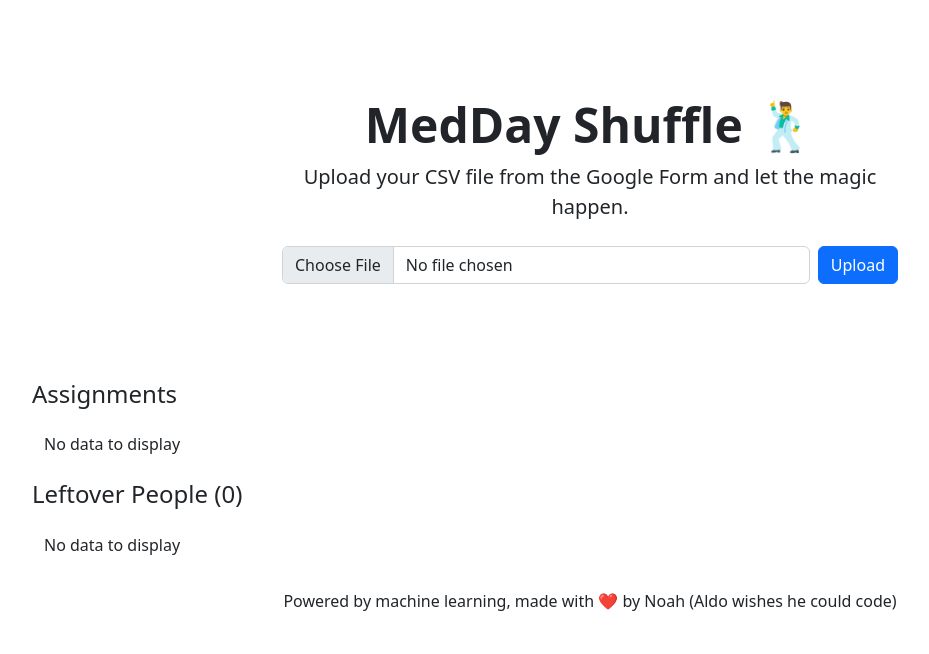
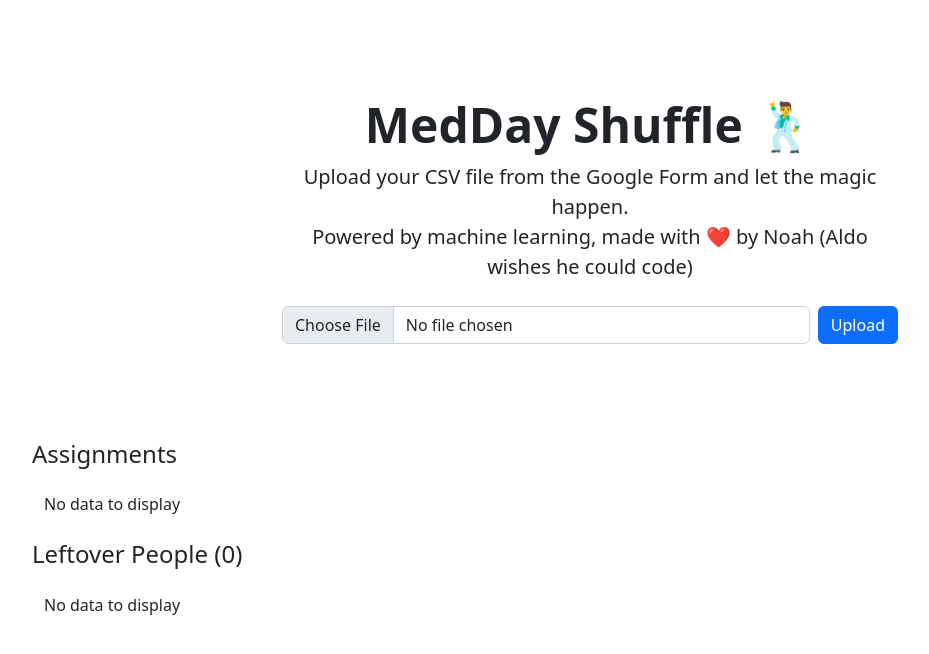
Before and after one commit to colemannoah/medsoc-shuffle, a Vue app in the folder medsoc/client/: page / in a window 1280 px wide. Shown: the top 654 px of the page, without its empty margins (50-979 px from the left). Built offline with nearby package versions, Linux system fonts and the light colour scheme.

Commit message:
changed message

```diff
--- a/medsoc/client/src/views/HomeView.vue
+++ b/medsoc/client/src/views/HomeView.vue
@@ -4,7 +4,8 @@
       <h1 class="display-5 fw-bold text-body-emphasis">MedDay Shuffle 🕺</h1>
       <div class="col-lg-6 mx-auto">
         <p class="lead mb-4">
-          Upload your CSV file from the Google Form and let the magic happen.
+          Upload your CSV file from the Google Form and let the magic happen.<br>
+          Powered by machine learning, made with ❤️ by Noah (Aldo wishes he could code)
         </p>
         <div class="d-grid gap-2 d-sm-flex justify-content-sm-center">
           <input
@@ -23,9 +24,6 @@
     <LocationEmailGrid :locationEmailData="locationEmailData" />
     <LeftoverPeopleTable :leftovers="leftoverPeople" />
   </main>
-  <footer class="text-center py-3">
-    <p>Powered by machine learning, made with ❤️ by Noah (Aldo wishes he could code)</p>
-  </footer>
 </template>
 
 <script setup>
```
